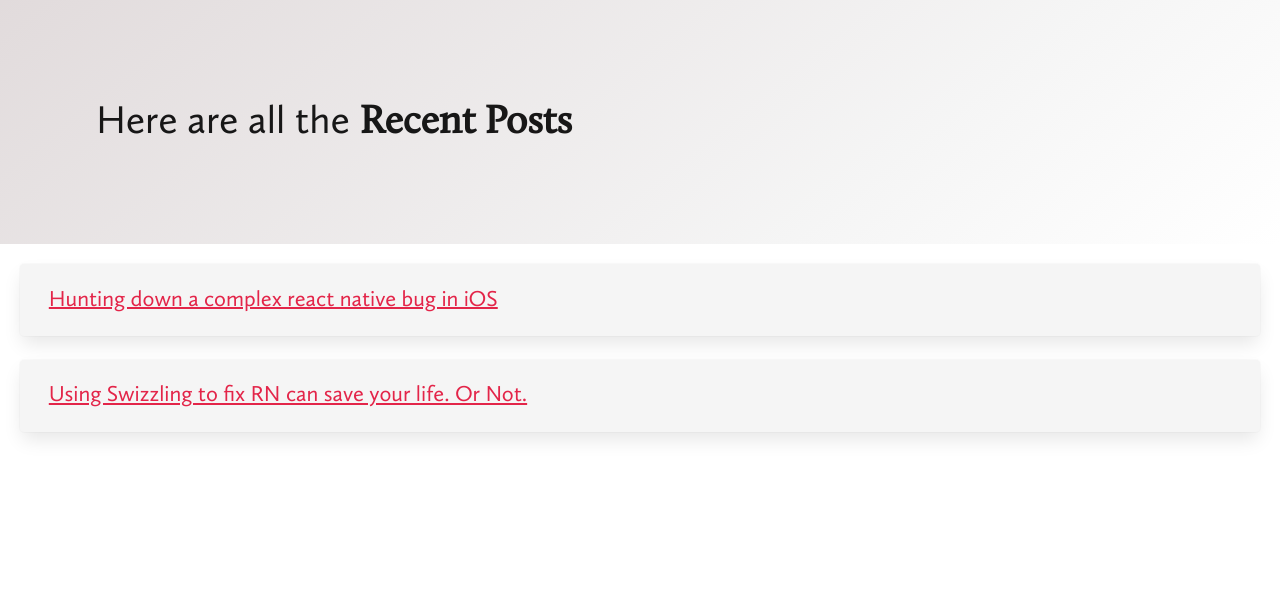
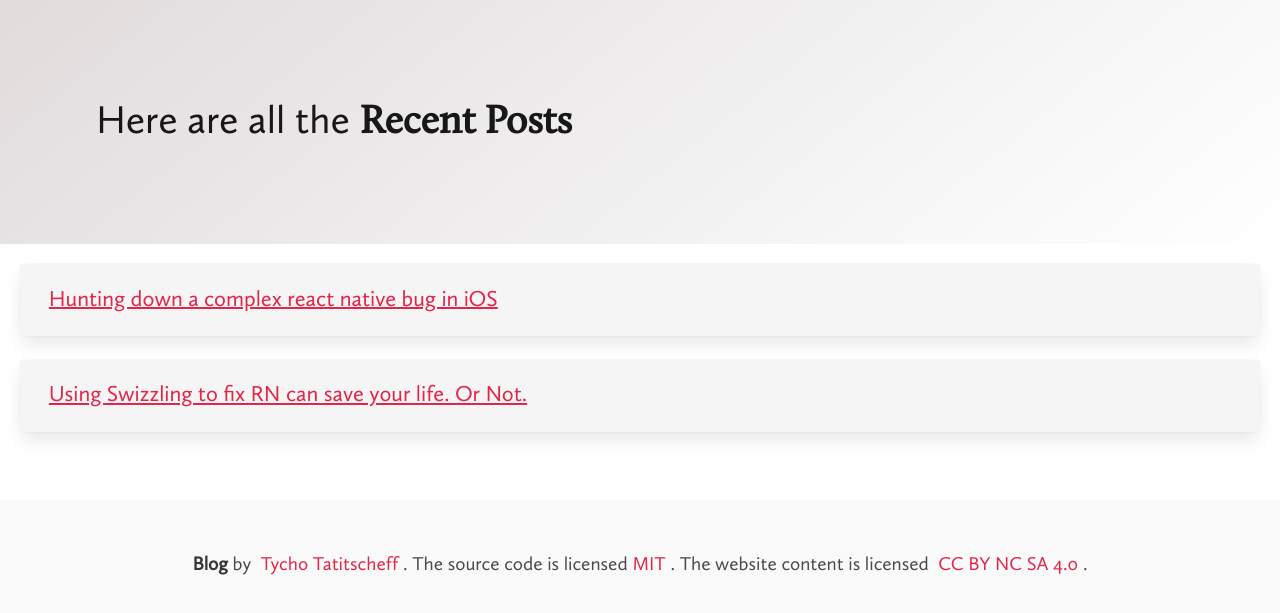
Before and after one commit to tychota/blog, a Gatsby site: page / in a window 1280 px wide. Shown: the part 101-714 px from the top of the page. Built offline with nearby package versions, Linux system fonts and the light colour scheme; Gatsby itself is replaced by a stand-in of ours; a web font is replaced by a local one.

Commit message:
feat: add footer

```diff
--- /dev/null
+++ b/src/components/Footer/index.js
@@ -0,0 +1,24 @@
+// @flow
+import React from "react";
+
+export default class Footer extends React.Component<{}> {
+  render() {
+    return (
+      <footer class="footer">
+        <div class="content has-text-centered">
+          <p>
+            <strong>Blog</strong> by{" "}
+            <a href="https://blog.tycoach.me">Tycho Tatitscheff</a>. The source
+            code is licensed
+            <a href="http://opensource.org/licenses/mit-license.php">MIT</a>.
+            The website content is licensed{" "}
+            <a href="http://creativecommons.org/licenses/by-nc-sa/4.0/">
+              CC BY NC SA 4.0
+            </a>
+            .
+          </p>
+        </div>
+      </footer>
+    );
+  }
+}
--- a/src/pages/index.js
+++ b/src/pages/index.js
@@ -1,6 +1,7 @@
 // @flow
 import React from "react";
 import Header from "components/Header";
+import Footer from "components/Footer";
 import PostsList from "components/PostsList";
 import { graphql } from "gatsby";
 import type {
@@ -47,6 +48,7 @@ export default class Layout extends React.Component<IProps> {
             />
           )}
         </div>
+        <Footer />
       </div>
     );
   }
--- a/src/templates/allTagsIndex.js
+++ b/src/templates/allTagsIndex.js
@@ -7,6 +7,7 @@ import React from "react";
 // #region components
 import Header from "components/Header";
 import TagsList from "components/TagsList";
+import Footer from "components/Footer";
 // #endregion components
 
 type IProps = {
@@ -40,6 +41,7 @@ export default class AllTagsIndexTemplate extends React.Component<IProps> {
         <div className="main container is-fluid">
           <TagsList tags={tags} />
         </div>
+        <Footer />
       </div>
     );
   }
--- a/src/templates/singleTagIndex.js
+++ b/src/templates/singleTagIndex.js
@@ -6,6 +6,7 @@ import React from "react";
 
 // #region components
 import Header from "components/Header";
+import Footer from "components/Footer";
 import PostsList from "components/PostsList";
 // #endregion components
 
@@ -45,6 +46,7 @@ export default class AllTagsIndexTemplate extends React.Component<IProps> {
         <div className="main container is-fluid">
           <PostsList posts={posts} />
         </div>
+        <Footer />
       </div>
     );
   }
```
Also changed, not shown: src/templates/post.js (+11 -6 lines).
